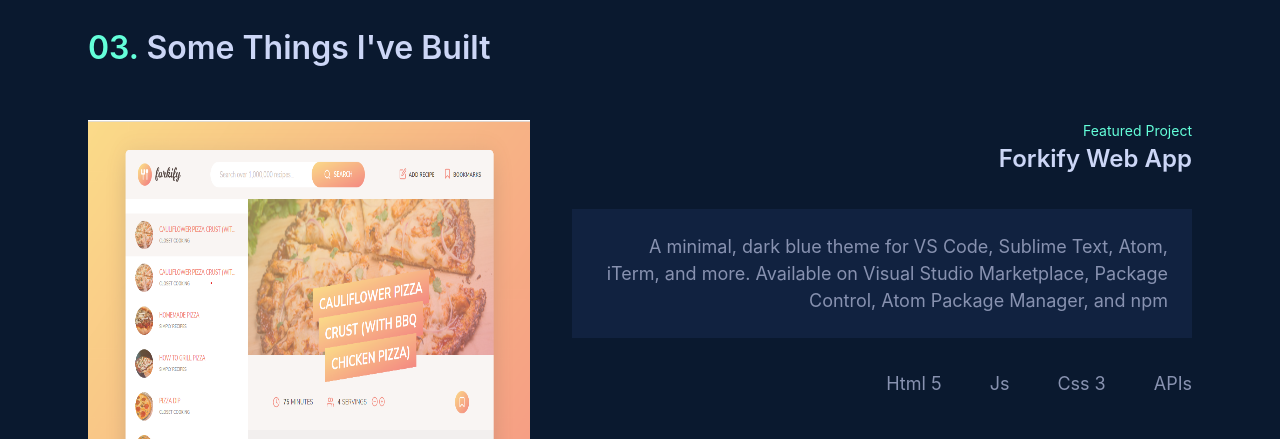
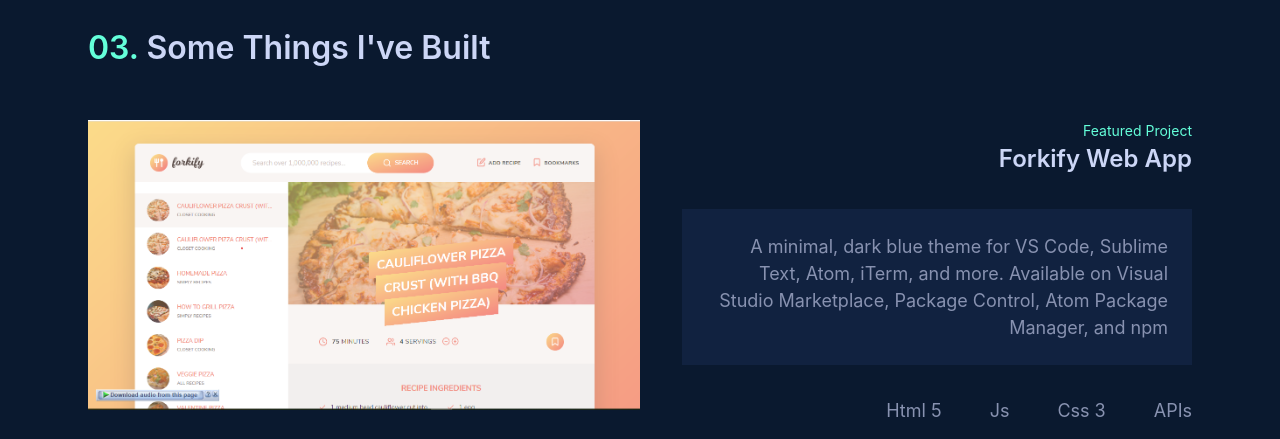
Before and after one commit to Goeorge/jb-profile, a plain HTML site: page index.html in a window 1280 px wide. Shown: the part 2250-2689 px from the top of the page. Drawn offline with Linux system fonts and the light colour scheme.

Commit message:
modified:   css/styles.css

```diff
--- a/css/styles.css
+++ b/css/styles.css
@@ -265,11 +265,12 @@
   column-gap: 4.2rem;
 
   margin-top: 4.8rem;
-  margin-bottom: 4.8rem;
+  margin-bottom: 10rem;
 }
 
 .project-image{
-  width: 40%;
+  width: 50%;
+  height: 50%;
 }
 
 .tech-stack-list{
@@ -277,7 +278,7 @@
   list-style: none;
   column-gap: 4.8rem;
 
-  margin-bottom: 4.8rem;
+  margin-bottom: 2.4rem;
 }
 
 .left .tech-stack-list{
```
